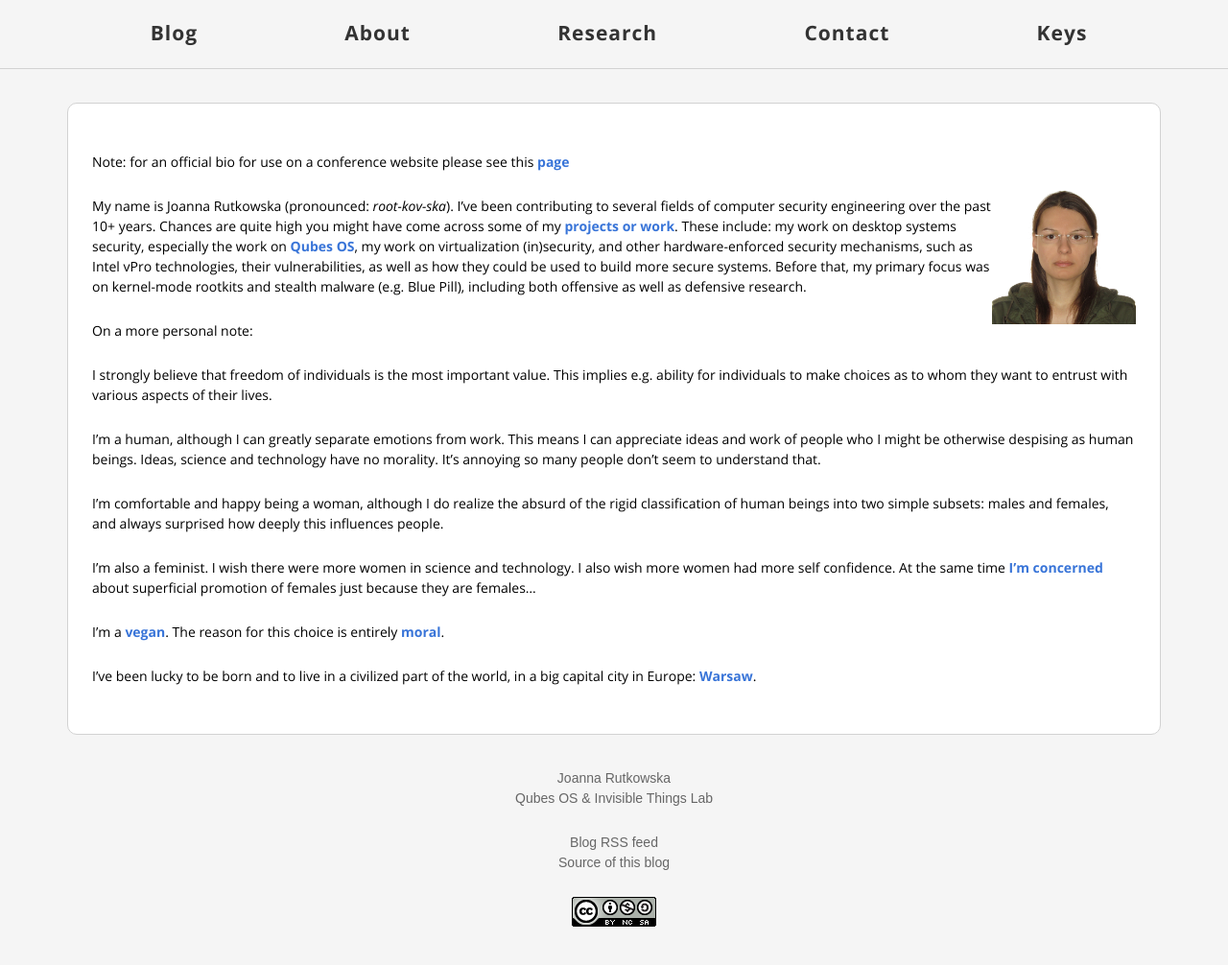
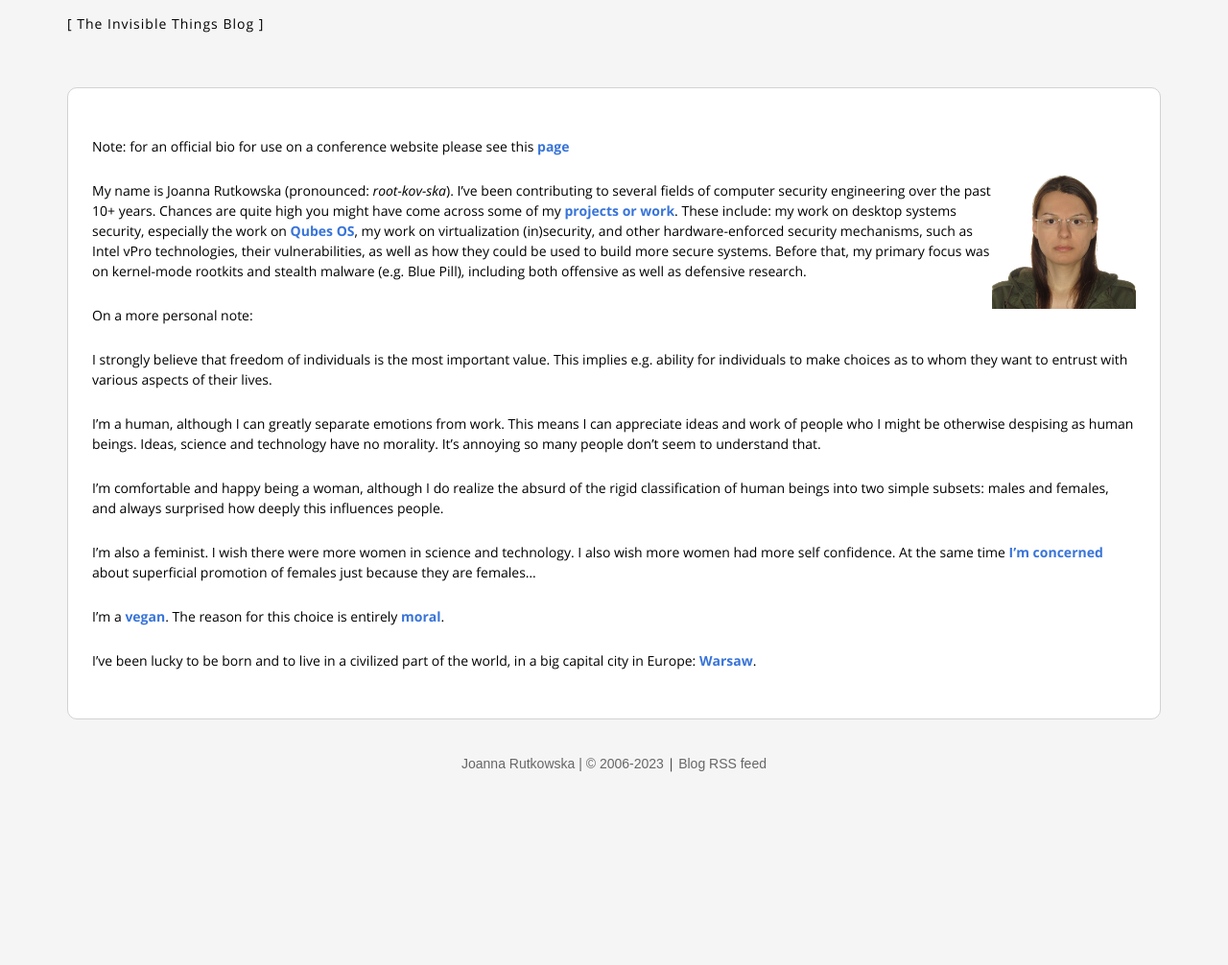
Before and after one commit to rootkovska/rootkovska.github.io, a Jekyll site: the page built from about.md, in a window 1280 px wide. Shown: the whole page at 96% size. Built offline with Jekyll 4.4.1, drawn with Linux system fonts in a browser that asks for light colours; after the commit the page ends 900 px from its top, so only the background shows below that.

Commit message:
Remove top menu, leave only the blog as the main site

```diff
--- a/_config.yml
+++ b/_config.yml
@@ -1,5 +1,5 @@
 # Site settings
-title: The Invisible Things
+title: The Invisible Things Blog
 url: "https://blog.invisiblethings.org"
 
 # Build settings
--- a/_includes/footer.html
+++ b/_includes/footer.html
@@ -3,34 +3,16 @@
   <div class="wrapper">
 
     <div class="row footer-nav text-center more-top add-bottom">
-      <div class="footer-col  footer-col-1">
-        <p>
-            Joanna Rutkowska<br />
-            <a href="https://qubes-os.org">Qubes OS</a> &amp;
-            <a href="http://invisiblethingslab.com/">Invisible Things Lab</a><br />
-        </p>
-      </div>
-
-      <div class="footer-col  footer-col-2">
-        <p>
-            <a href="{{ "/feed.xml" | prepend: site.baseurl }}">Blog RSS feed</a><br />
-            <a href="https://github.com/rootkovska/rootkovska.github.io">Source of this blog</a><br />
-        </p>
-      </div>
-
-      <div class="footer-col  footer-col-3">
-        <p>
-            <a rel="license" href="http://creativecommons.org/licenses/by-nc-sa/4.0/">
-            <img alt="Creative Commons License" style="border-width:0"
-                 src="{{ "/resources/cc-by-nc-sa.png" | prepend: site.baseurl }}"/>
-            </a><br />
-        </p>
-      </div>
-
+        <a href="{{ "/about" | prepend: site.baseurl }}">
+        Joanna Rutkowska | © 2006-2023
+        </a> |
+        <a href="{{ "/feed.xml" | prepend: site.baseurl }}">
+          Blog RSS feed
+        </a>
+        <br>
+        <br>
     </div>
 
   </div>
 
 </footer>
-<script src="/js/jquery-2.2.2.min.js"></script>
-<script src="/js/bootstrap.min.js"></script>
--- a/_includes/header.html
+++ b/_includes/header.html
@@ -1,23 +1,9 @@
 <!-- Fixed navbar -->
 <nav class="navbar navbar-custom navbar-static-top">
   <div class="container">
-    <div class="navbar-header">
-      <button type="button" class="navbar-toggle collapsed" data-toggle="collapse" data-target="#navbar" aria-expanded="false" aria-controls="navbar">
-        <span class="sr-only">Toggle navigation</span>
-        <span class="icon-bar"></span>
-        <span class="icon-bar"></span>
-        <span class="icon-bar"></span>
-      </button>
-      <a class="page-link" href="/">
-          <span><strong>Invisible Things</strong></span>
-      </a>
-    </div>
+
     <div id="navbar" class="navbar-collapse collapse">
-      <ul class="nav nav-justified">
-        {% for section in site.data.architecture %}
-        <li><a href="{{ section.url }}">{{ section.title }}</a></li>
-        {% endfor %}
-      </ul>
+      <p> [ {{ site.title }} ] </p>
     </div><!--/.nav-collapse -->
   </div>
 </nav>
--- a/_sass/_header.scss
+++ b/_sass/_header.scss
@@ -8,12 +8,12 @@
 }
 
 .navbar-custom {
-  height: 72px;
+  height: 22px;
   margin-bottom: 0;
   font-size: 21px;
   letter-spacing: 1px;
   background-color: $body-bg;
-  border-bottom: 1px solid $gray-light;
+  /* border-bottom: 1px solid $gray-light; */
 
   a.page-link {
     display: inline-block;
```
